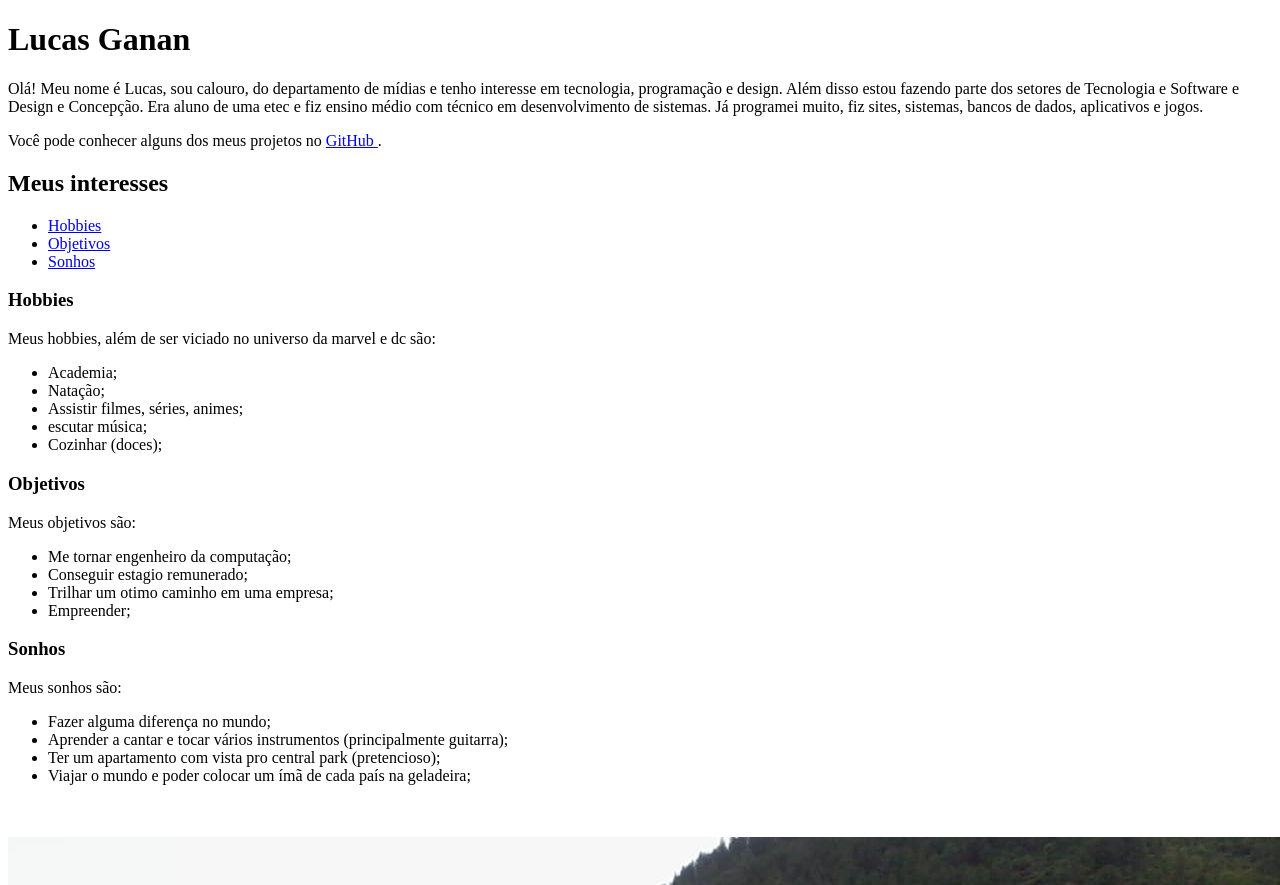
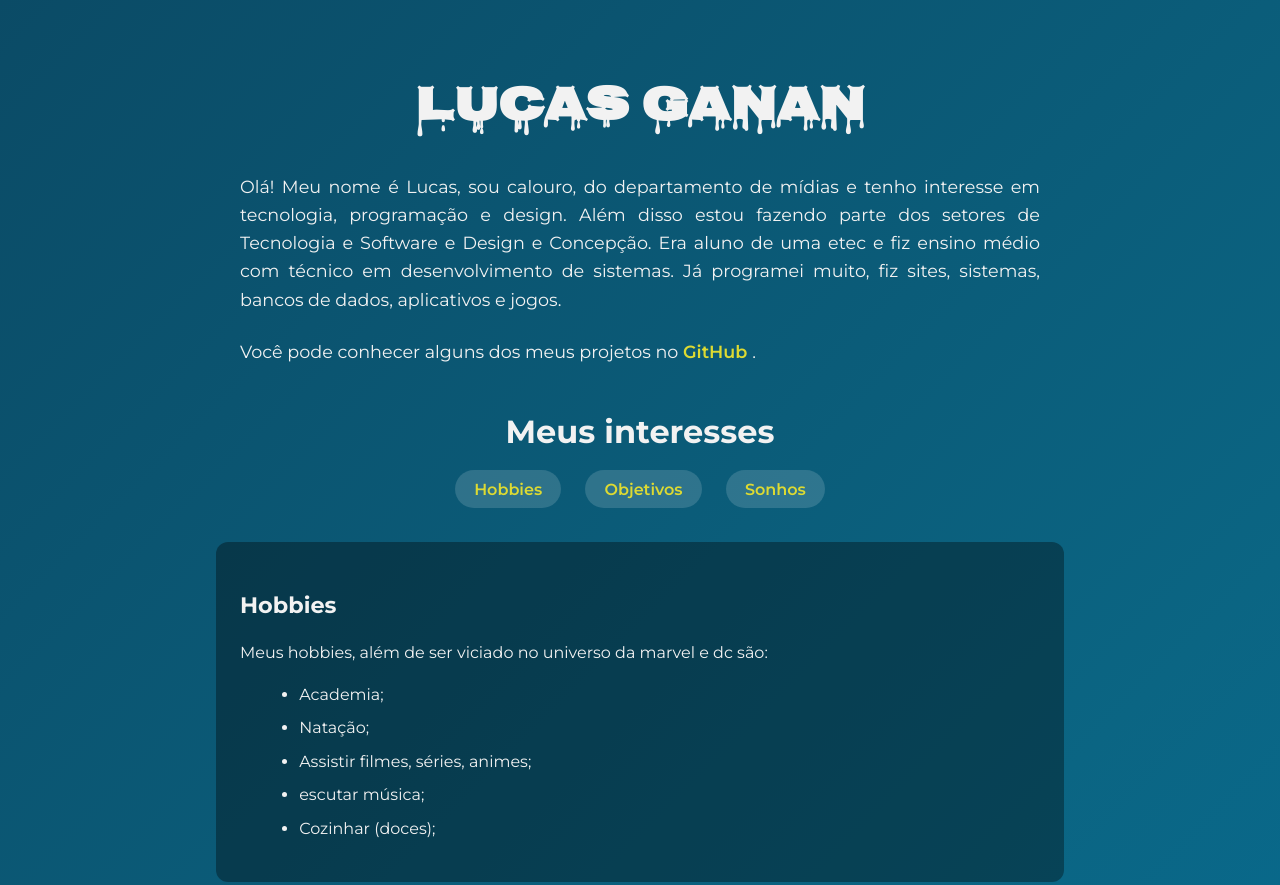
Before and after one commit to LucasGanan/Scitec, a plain HTML site: page atividade1/index.html in a window 1280 px wide. Shown: the top 885 px of the page. Drawn offline with Linux system fonts and the light colour scheme.

Commit message:
Estilização do site

```diff
--- a/atividade1/index.html
+++ b/atividade1/index.html
@@ -4,9 +4,10 @@
     <meta charset="UTF-8">
     <meta name="viewport" content="width=device-width, initial-scale=1.0">
     <title>Atividade 1 - Scitec</title>
+    <link rel="stylesheet" href="style.css">
 </head>
 <body>
-    <h1 id="nome">Lucas Ganan</h1>
+    <h1 id="nome">LUCAS GANAN</h1>
 
     <p class="descricao">
         Olá! Meu nome é Lucas, sou calouro, do departamento de mídias e tenho
@@ -16,9 +17,9 @@
         fiz sites, sistemas, bancos de dados, aplicativos e jogos.
     </p>
 
-    <p>
+    <p class="descricao">
         Você pode conhecer alguns dos meus projetos no
-        <a href="https://github.com/LucasGanan" target="_blank" class="link"> GitHub </a>.
+        <a href="https://github.com/LucasGanan" target="_blank"> GitHub </a>.
     </p>
 
     <h2>Meus interesses</h2>
@@ -62,10 +63,8 @@
         </ul>
     </section>
 
-
-    <br><br>
+    <br>
     <img src="img.jpeg" alt="Imagem" id="imagem-perfil">
-    <br><br><br>
 
     <footer>
         <p>by Lucas Ganan</p>
--- /dev/null
+++ b/atividade1/style.css
@@ -0,0 +1,121 @@
+@import url('https://fonts.googleapis.com/css2?family=Montserrat:ital,wght@0,100..900;1,100..900&family=Nosifer&display=swap');
+
+body {
+    font-family: "Montserrat", sans-serif;
+    background: linear-gradient(135deg, #0b4b66, #0b6583, #0076a8);
+    color: #f2f2f2;
+    line-height: 1.6;
+    padding: 2.5rem;
+    margin: 0;
+    font-size: 16px;
+}
+
+#nome {
+    text-align: center;
+    font-size: 3rem;
+    margin-bottom: 1.5rem;
+    font-family: "Nosifer", sans-serif;
+}
+
+.descricao {
+    max-width: 50rem;
+    margin: 0 auto 1.5rem auto;
+    font-size: 1.1rem;
+    text-align: justify;
+}
+
+a {
+    color: #ddda32;
+    font-weight: 600;
+    text-decoration: none;
+}
+
+h2 {
+    text-align: center;
+    margin: 2.5rem 0 1.2rem;
+    font-size: 2rem;
+}
+
+h3 {
+    margin-bottom: 0.8rem;
+    font-size: 1.4rem;
+}
+
+.lista-interesses {
+    display: flex;
+    flex-direction: row;
+    justify-content: center;
+    align-items: center;
+    gap: 1.5rem;
+    list-style: none;
+    padding-left: 0;
+    margin-bottom: 2.5rem;
+}
+
+.lista-interesses a {
+    padding: 0.6rem 1.2rem;
+    border-radius: 1.5rem;
+    background-color: rgba(255, 255, 255, 0.15);
+    transition: background 0.3s, transform 0.3s;
+}
+
+.lista-interesses a:hover {
+    background-color: rgba(255, 255, 255, 0.3);
+    transform: translateY(-3px);
+}
+
+section {
+    max-width: 50rem;
+    margin: 0 auto 2.5rem;
+    padding: 1.5rem;
+    background-color: rgba(0, 0, 0, 0.35);
+    border-radius: 0.75rem;
+}
+
+section ul {
+    margin-left: 1.2rem;
+}
+
+section ul li {
+    margin-bottom: 0.5rem;
+}
+
+#imagem-perfil {
+    display: block;
+    margin: 2.5rem auto;
+    width: 65%;
+    border-radius: 0.5rem;
+    border: 4px solid #ffffff;
+}
+
+footer {
+    text-align: center;
+    margin-top: 3rem;
+    font-size: 0.9rem;
+    opacity: 0.7;
+}
+
+@media (max-width: 600px) {
+
+    body {
+        padding: 1.2rem;
+    }
+
+    #nome {
+        font-size: 2.2rem;
+    }
+
+    .descricao {
+        font-size: 1rem;
+        text-align: left;
+    }
+
+    .lista-interesses {
+        flex-direction: column;
+        gap: 1rem;
+    }
+
+    #imagem-perfil {
+        width: 90%;
+    }
+}
```
